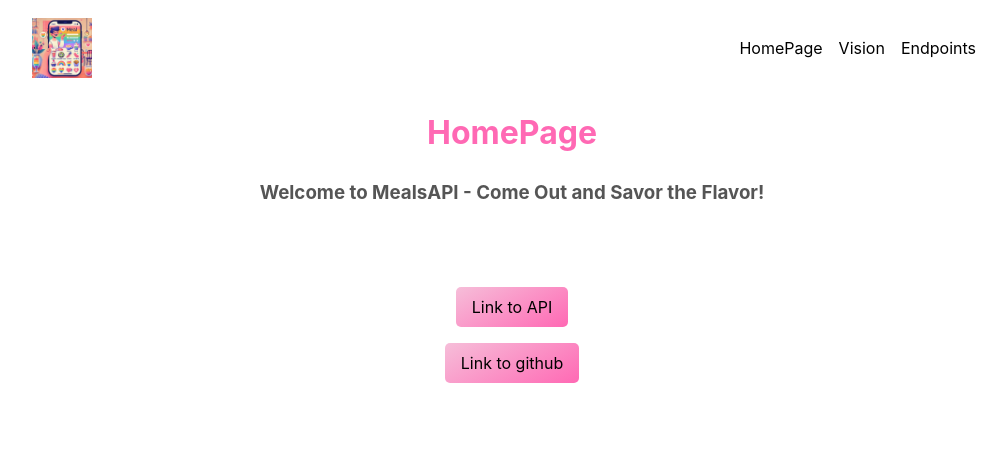
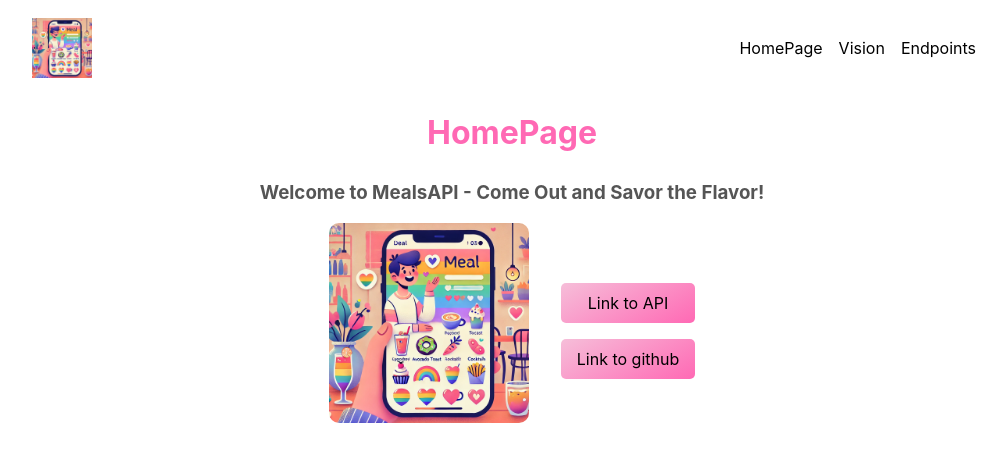
Before and after one commit to MarcusHjorth/meals-api-doc, a React (Vite) app: page / in a window 1280 px wide. Shown: the top 462 px of the page, without its empty margins (128-1135 px from the left). Built offline with nearby package versions, Linux system fonts and the light colour scheme.

Commit message:
Homepage fixes

```diff
--- a/src/pages/HomePage.jsx
+++ b/src/pages/HomePage.jsx
@@ -9,12 +9,36 @@ import {
     Highlight,
 } from "../components/AboutPageContainer";
 
-const Div = styled.div`
+const Container = styled.div`
+    display: flex;
+    flex-direction: row;
+    justify-content: center;
+    gap: 2rem;
+
+    @media (max-width: 768px) {
+        flex-direction: column;
+        gap: 0;
+
+        img{
+            margin: auto;
+            margin-bottom: 2rem;
+            margin-top: 2rem;
+        }
+    }
+
+    img{
+        width: 200px;
+        height: auto;
+        border-radius: 10px;
+
+    }
+
+
+    div{
         display: flex;
         flex-direction: column;
         justify-content: center;
-    align-items: center;
-    margin-top: 4rem;
+        align-content: center;
 
         a {
             padding: 0.5rem 1rem;
@@ -34,6 +58,7 @@ const Div = styled.div`
                 transition: all 0.1s ease-in-out;
                 scale: 1.1;
             }
+        }
 `
 
 const Homepage = () => {
@@ -47,11 +72,14 @@ const Homepage = () => {
                 Welcome to MealsAPI - Come Out and Savor the Flavor!
             </Subtitle>
 
+            <Container>
+                <img src="../../public/mealsLogo.png" alt="" />
 
-            <Div>
+                <div>
                     <a href="https://meals.nerdshub.dk/api/meals" target="_blank">Link to API </a>
                     <a href="https://github.com/sanderMarcusChristensen/SP2-Meals" target="_blank">Link to github</a>
-            </Div>
+                </div>
+            </Container>
         </>
      );
 }
```
Lines whose indentation alone changed are shown as unchanged.
